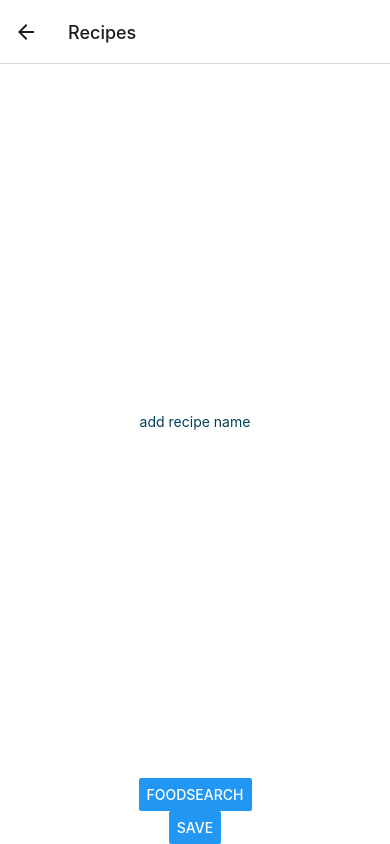
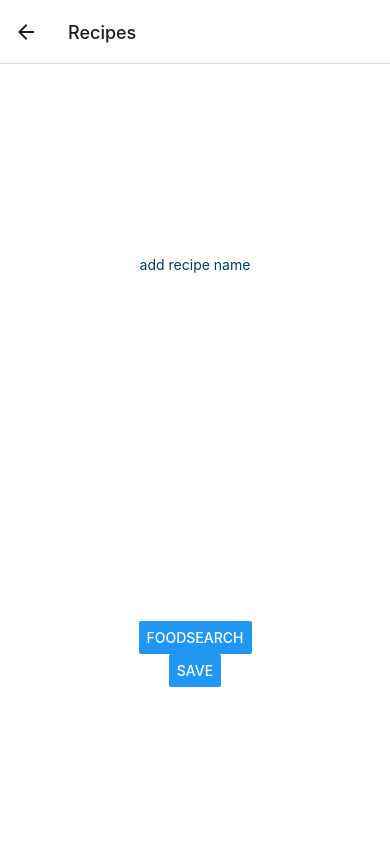
Before and after one commit to ChenliangEdward/EC463SWMiniProject, a React Native app: screen /Recipes in a window 390 px wide. Built offline with nearby package versions, Linux system fonts and the light colour scheme.

Commit message:
Print the added ingredient

```diff
--- a/screens/Recipes.js
+++ b/screens/Recipes.js
@@ -1,12 +1,14 @@
 import React from "react";
-import { View, Button, TouchableHighlight, TextInput } from "react-native";
+import { View, Button, TouchableHighlight, TextInput, Text } from "react-native";
 import { styles } from "../styles/styles";
 import { useState } from "react";
 
-function Recipes({ navigation }) {
+function Recipes({ navigation, route }) {
   const [recipe_name, setRecipeName] = useState("");
   const [showResults, setShowResults] = useState(false);
   const onClick = () => setShowResults(true);
+  const ingredient = route.params;
+
   const RecipeThing = () => (
     <View style={styles.container}>
       <TouchableHighlight onPress={() => navigation.navigate("Details")}>
@@ -30,11 +32,15 @@ function Recipes({ navigation }) {
         placeholderTextColor="#003f5c"
         //onChangeText={(recipe_name) => setRecipeName(recipe_name)}
       />
-      <Button
-        title="foodSearch"
-        onPress={() => navigation.navigate("FoodSearch")}
-      />
-      <Button title="Save" style={styles.recipeBtn} />
+      <Text>{JSON.stringify(ingredient)}</Text>
+      <View style={styles.container}>
+        <Button
+          title="foodSearch"
+          onPress={() => navigation.navigate("FoodSearch")}
+          style={styles.recipeBtn}
+        />
+        <Button title="Save" style={styles.recipeBtn} />
+      </View>
     </View>
   );
 }
--- a/styles/styles.js
+++ b/styles/styles.js
@@ -45,8 +45,6 @@ export const styles = StyleSheet.create({
     backgroundColor: "#40e0d0",
   },
   recipeBtn: {
-    position: 'absolute',
-    top:10,
     alignItems: "center",
     justifyContent: "center",
 }
```
